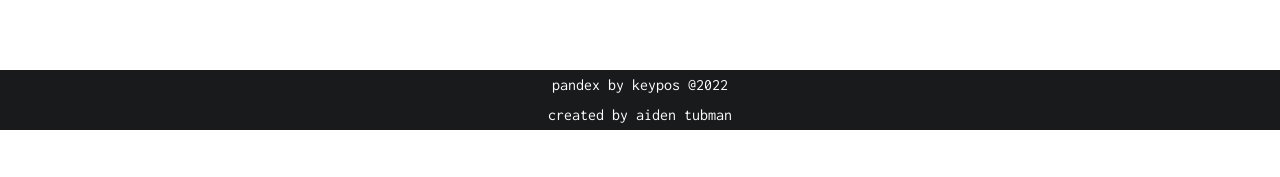
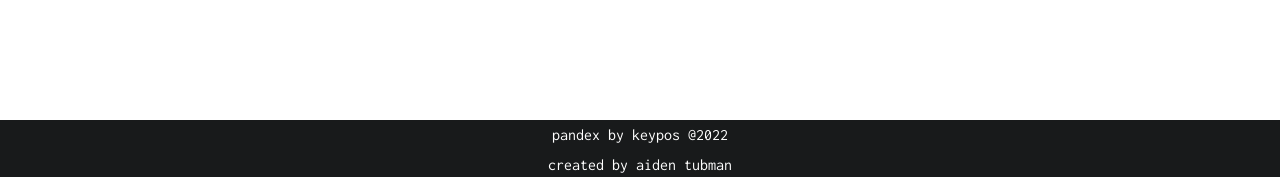
Before and after one commit to k4yp/10ist, a React (Create React App) app in the folder client/: page / in a window 1280 px wide. Shown: the part 691-868 px from the top of the page. Before the commit the page ends 821 px from the top, so only its background shows below. Built offline with nearby package versions, Linux system fonts and the light colour scheme; no server answers.

Commit message:
styling changes

```diff
--- a/client/src/components/footer/footer.css
+++ b/client/src/components/footer/footer.css
@@ -5,5 +5,5 @@
     text-align: center;
     line-height: 30px;
     background: #181a1b;
-    margin-top: 500px;
+    margin-top: 550px;
 }
```
